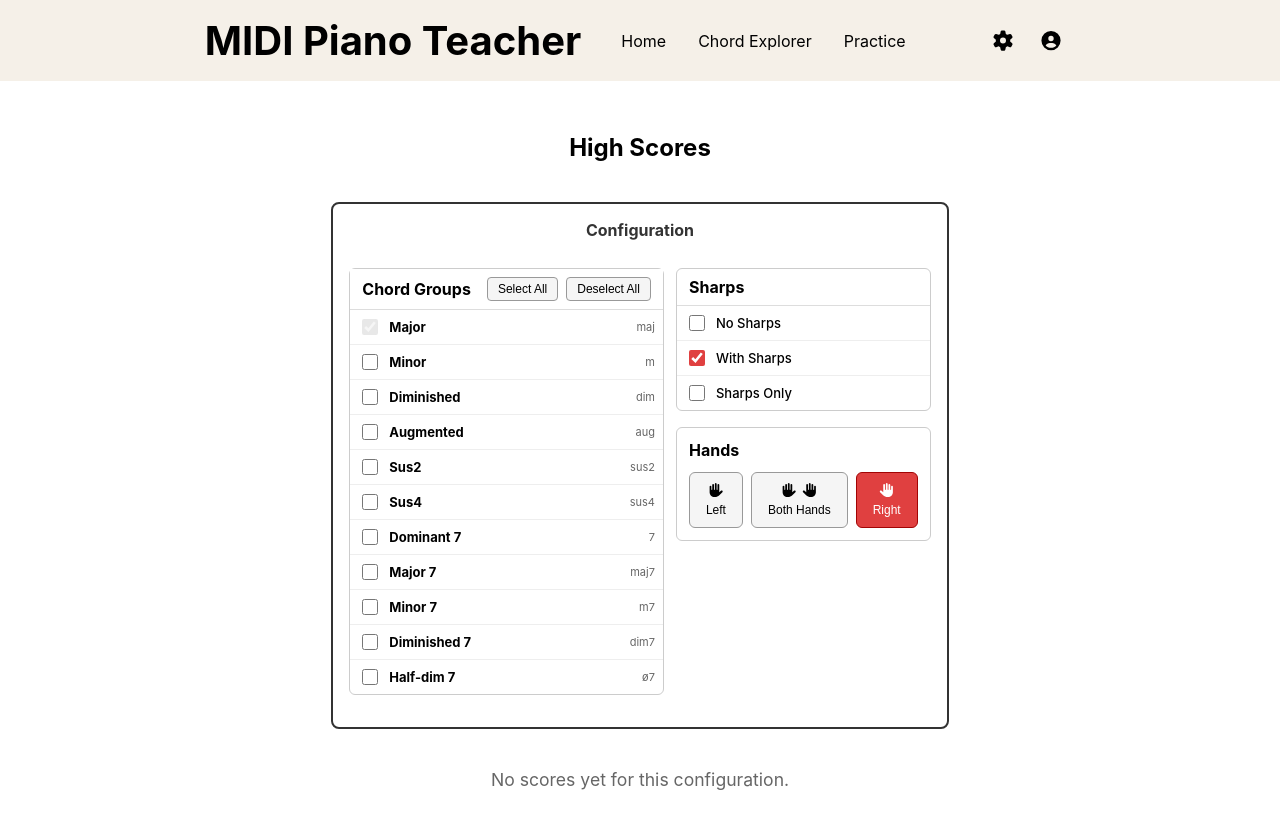
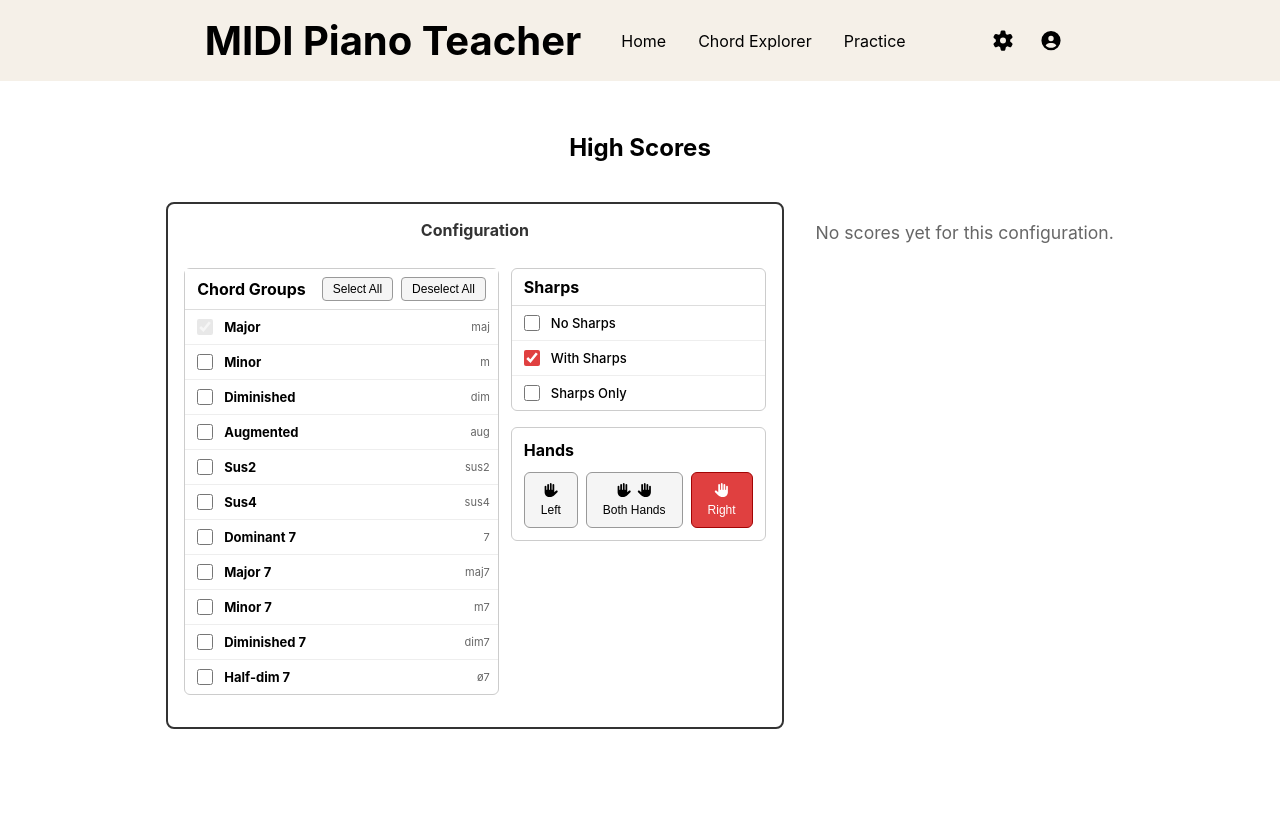
Before and after one commit to mjosephs1/midi-piano-teacher-web, a React (Create React App) app: page /practice-chords/high-scores in a window 1280 px wide. Shown: the top 828 px of the page. Built offline with nearby package versions, Linux system fonts and the light colour scheme.

Commit message:
Update high scores page styling - move the list to be next to the configuration

```diff
--- a/src/pages/HighScores.css
+++ b/src/pages/HighScores.css
@@ -5,6 +5,21 @@
   gap: 20px;
   padding: 20px;
   min-height: 100vh;
+  max-width: 1200px;
+  margin: 0 auto;
+}
+
+.high-scores-layout {
+  display: flex;
+  flex-direction: row;
+  align-items: flex-start;
+  gap: 32px;
+  width: 100%;
+}
+
+.high-scores-scores-section {
+  flex: 1;
+  min-width: 0;
 }
 
 .high-scores-empty {
@@ -16,7 +31,6 @@
 
 .high-scores-table {
   width: 100%;
-  max-width: 600px;
   border-collapse: collapse;
   margin-top: 20px;
   box-shadow: 0 2px 4px rgba(0, 0, 0, 0.1);
@@ -58,7 +72,6 @@
 
 .rank-cell {
   font-weight: 600;
-  color: #4CAF50;
   width: 50px;
 }
 
@@ -80,7 +93,8 @@
 .high-scores-config-card {
   border-radius: 8px;
   padding: 16px;
-  width: 100%;
+  flex: 0 0 auto;
+  width: fit-content;
   box-sizing: border-box;
   border: 2px solid #333;
 }
--- a/src/pages/HighScores.tsx
+++ b/src/pages/HighScores.tsx
@@ -58,6 +58,7 @@ export const HighScores: FC = () => {
     <div className="high-scores-page">
       <h2>High Scores</h2>
 
+      <div className="high-scores-layout">
         <div className="high-scores-config-card">
           <h3 className="high-scores-config-card-title">Configuration</h3>
           <PracticeConfiguration
@@ -66,6 +67,7 @@ export const HighScores: FC = () => {
           />
         </div>
 
+        <div className="high-scores-scores-section">
           {topScores.length === 0 ? (
             <div className="high-scores-empty">No scores yet for this configuration.</div>
           ) : (
@@ -84,12 +86,14 @@ export const HighScores: FC = () => {
                     <td className="rank-cell">{entry.rank}</td>
                     <td className="score-cell">{entry.score}</td>
                     <td className="accuracy-cell">{entry.accuracy}%</td>
-                <td className="date-cell">{new Date(entry.timestamp).toLocaleString()}</td>
+                    <td className="date-cell">{new Date(entry.timestamp).toLocaleDateString()}</td>
                   </tr>
                 ))}
               </tbody>
             </table>
           )}
         </div>
+      </div>
+    </div>
   );
 };
```
Also changed, not shown: 1 other file (tests, documents, lock files or other folders). Lines whose indentation alone changed are shown as unchanged.
